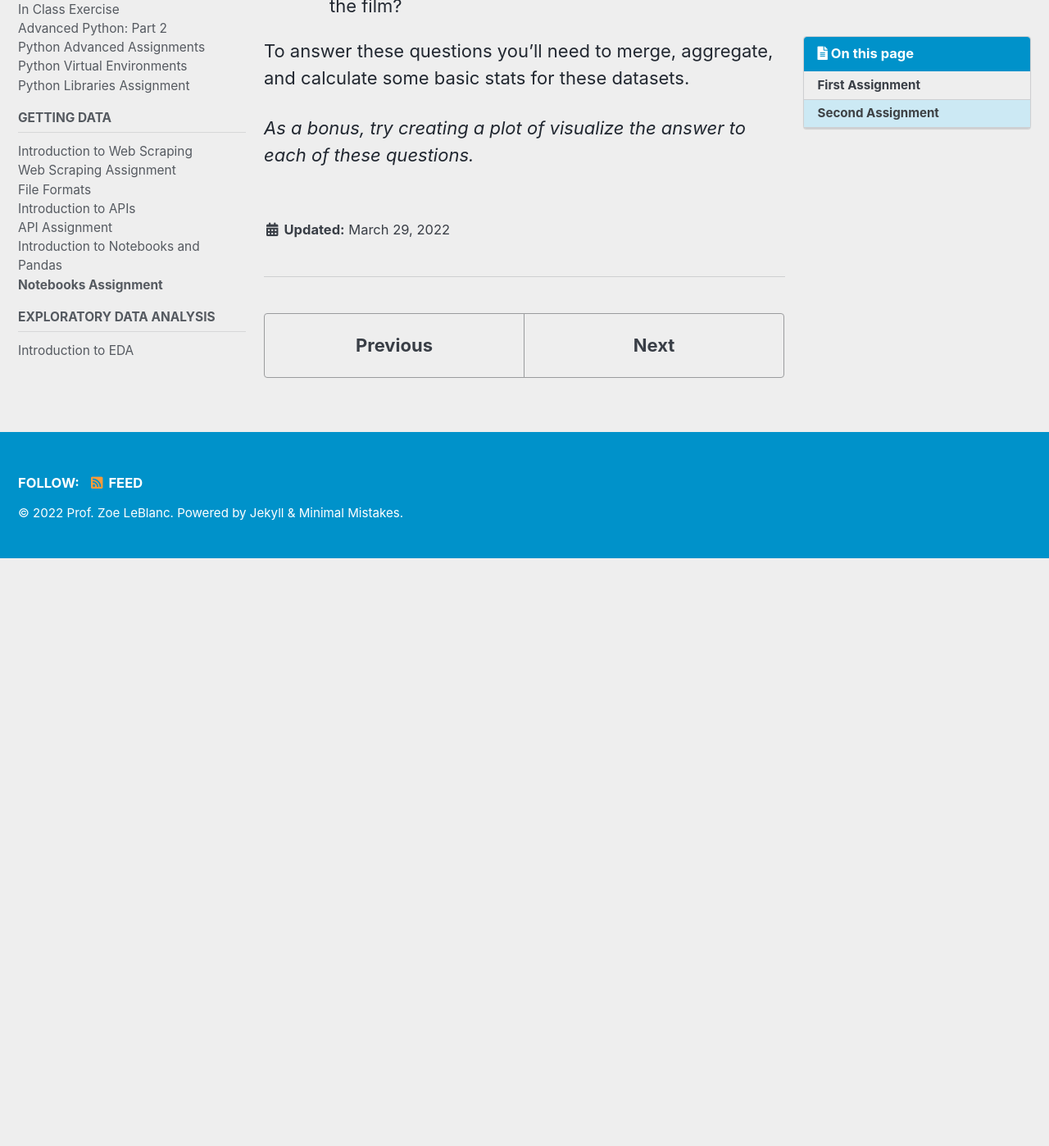
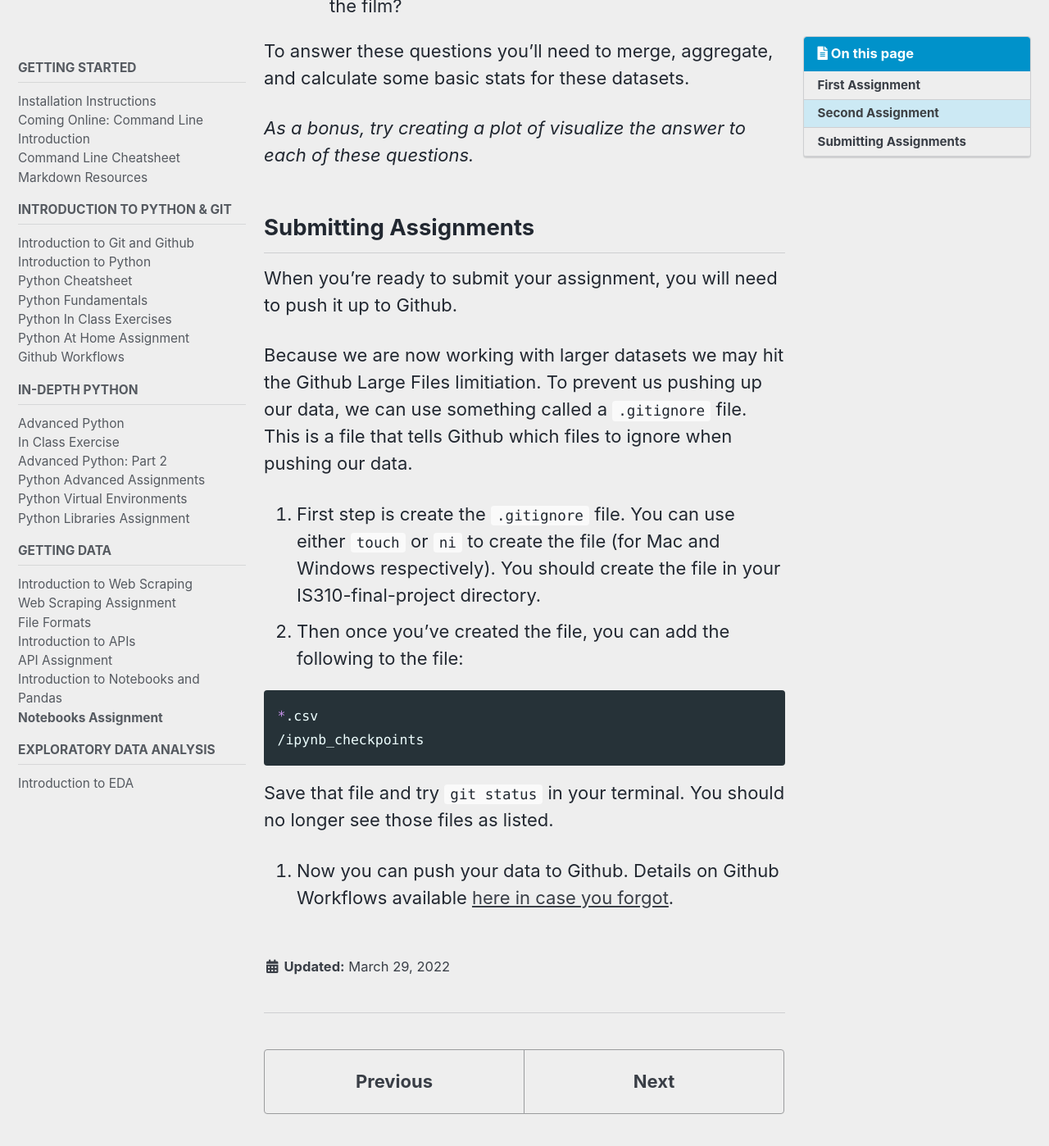
Before and after one commit to ZoeLeBlanc/is310-computing-humanities-2022, a Jekyll site: the page built from _materials/getting_data/07-notebook-assignment.md, in a window 1280 px wide and 1400 px high, scrolled down 2929 px. Shown: the whole window at 82% size. Built offline with Jekyll 4.4.1, drawn with Linux system fonts in a browser that asks for light colours; cached includes are drawn as plain includes; our own code applies the rules of GitHub Pages for plain Markdown files; before the commit the page ends 3610 px from its top, so only the background shows below that.

Commit message:
updates to assignment

````diff
--- a/_materials/getting_data/07-notebook-assignment.md
+++ b/_materials/getting_data/07-notebook-assignment.md
@@ -38,3 +38,19 @@ Let's take a deeper dive into the datasets underlying *The Pudding* "Film Dialog
 To answer these questions you'll need to merge, aggregate, and calculate some basic stats for these datasets.
 
 *As a bonus, try creating a plot of visualize the answer to each of these questions.*
+
+## Submitting Assignments
+
+When you're ready to submit your assignment, you will need to push it up to Github.
+
+Because we are now working with larger datasets we may hit the Github Large Files limitiation. To prevent us pushing up our data, we can use something called a `.gitignore` file. This is a file that tells Github which files to ignore when pushing our data.
+
+1. First step is create the `.gitignore` file. You can use either `touch` or `ni` to create the file (for Mac and Windows respectively). You should create the file in your IS310-final-project directory.
+2. Then once you've created the file, you can add the following to the file:
+
+```sh
+*.csv
+/ipynb_checkpoints
+```
+Save that file and try `git status` in your terminal. You should no longer see those files as listed.
+3. Now you can push your data to Github. Details on Github Workflows available [here in case you forgot]({{site.baseurl}}/materials/intro-python-git/07-github-workflows).
````
